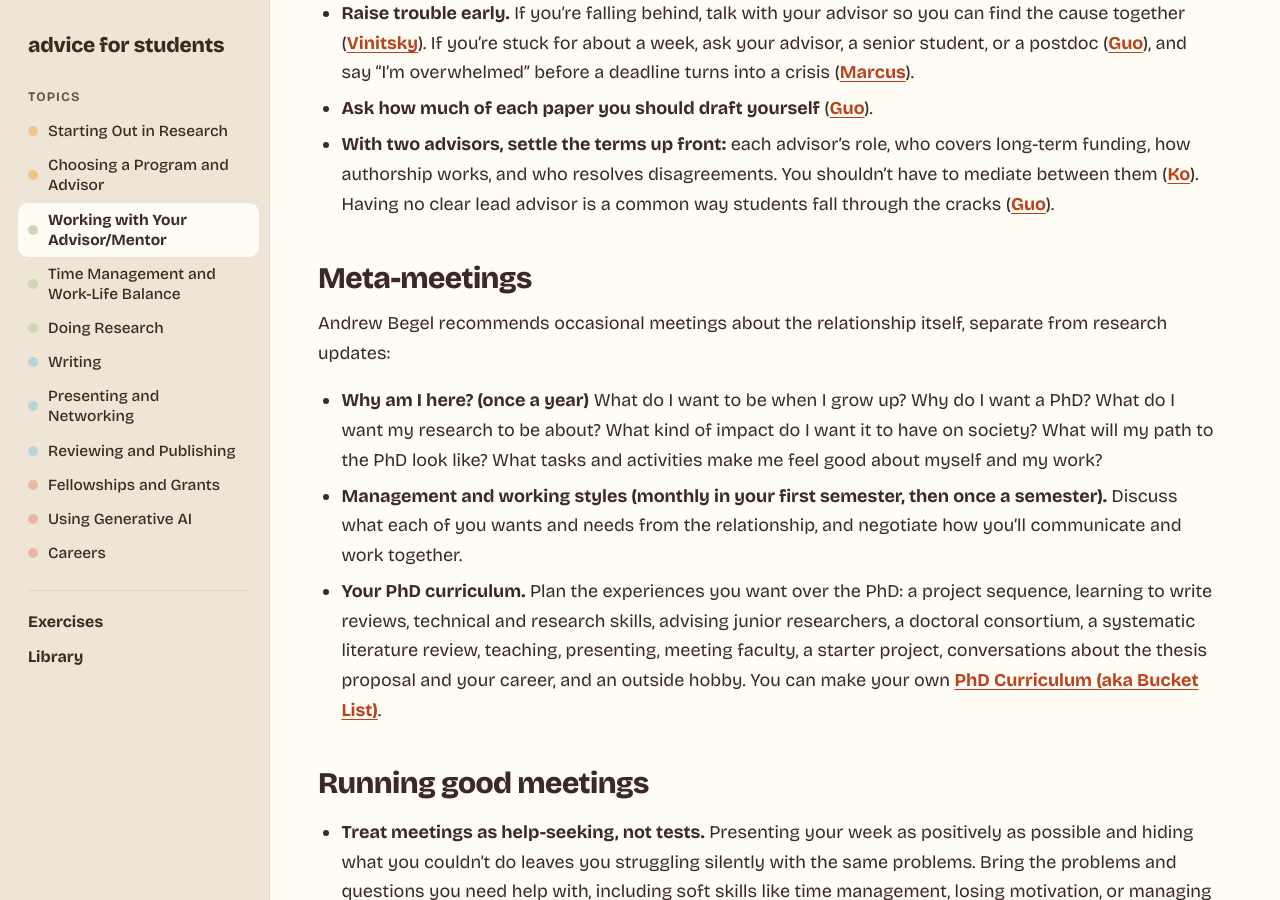
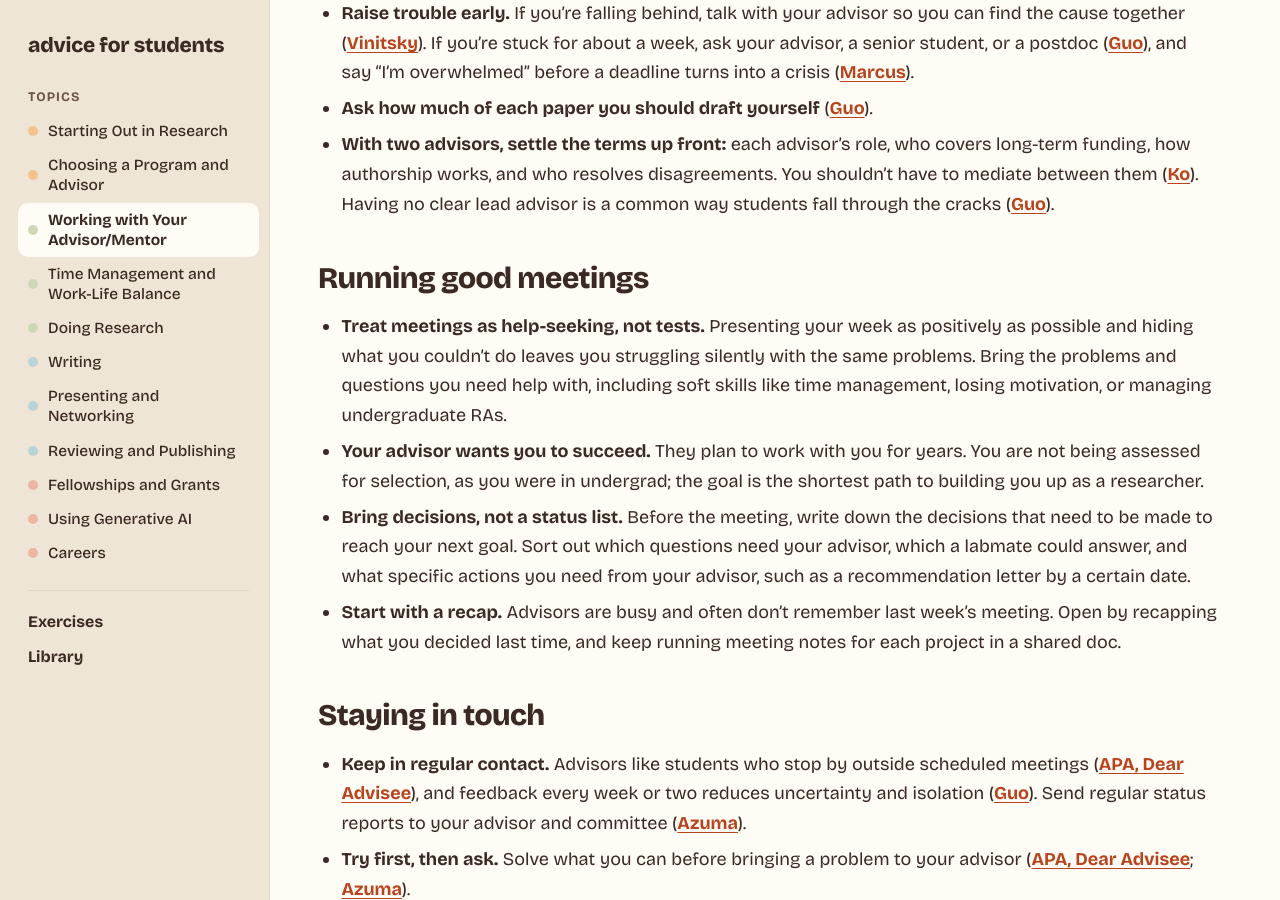
Before and after one commit to merylye/student-advice, a Jekyll site: the page built from topics/advisor.md, in a window 1280 px wide and 900 px high, scrolled down 975 px. Built offline with Jekyll 4.4.1, drawn with Linux system fonts in a browser that asks for light colours.

Commit message:
Remove Meta-meetings section from advisor page
Co-Authored-By: Claude Opus 5.5 <noreply@anthropic.com>
Claude-Session: https://claude.ai/code/session_01C25QM1QrULTUCEMLhuM8KY

```diff
--- a/topics/advisor.md
+++ b/topics/advisor.md
@@ -23,14 +23,6 @@ More on expectations:
 - **Raise trouble early.** If you're falling behind, talk with your advisor so you can find the cause together ([Vinitsky](http://eugenevinitsky.github.io/posts/expectation_setting.html)). If you're stuck for about a week, ask your advisor, a senior student, or a postdoc ([Guo](https://pg.ucsd.edu/early-stage-PhD-advice.htm)), and say "I'm overwhelmed" before a deadline turns into a crisis ([Marcus](https://marcua.net/writing/gradschool-guide/)).
 - **Ask how much of each paper you should draft yourself** ([Guo](https://pg.ucsd.edu/early-stage-PhD-advice.htm)).
 - **With two advisors, settle the terms up front:** each advisor's role, who covers long-term funding, how authorship works, and who resolves disagreements. You shouldn't have to mediate between them ([Ko](https://faculty.washington.edu/ajko/faq)). Having no clear lead advisor is a common way students fall through the cracks ([Guo](https://pg.ucsd.edu/early-stage-PhD-advice.htm)).
-
-## Meta-meetings
-
-Andrew Begel recommends occasional meetings about the relationship itself, separate from research updates:
-
-- **Why am I here? (once a year)** What do I want to be when I grow up? Why do I want a PhD? What do I want my research to be about? What kind of impact do I want it to have on society? What will my path to the PhD look like? What tasks and activities make me feel good about myself and my work?
-- **Management and working styles (monthly in your first semester, then once a semester).** Discuss what each of you wants and needs from the relationship, and negotiate how you'll communicate and work together.
-- **Your PhD curriculum.** Plan the experiences you want over the PhD: a project sequence, learning to write reviews, technical and research skills, advising junior researchers, a doctoral consortium, a systematic literature review, teaching, presenting, meeting faculty, a starter project, conversations about the thesis proposal and your career, and an outside hobby. You can make your own [PhD Curriculum (aka Bucket List)](https://docs.google.com/document/d/1odv3E1QuMM6AUL3TuRaWxvKsZq8V90v27hpsOji1C6o/edit?usp=sharing).
 
 ## Running good meetings
 
```
